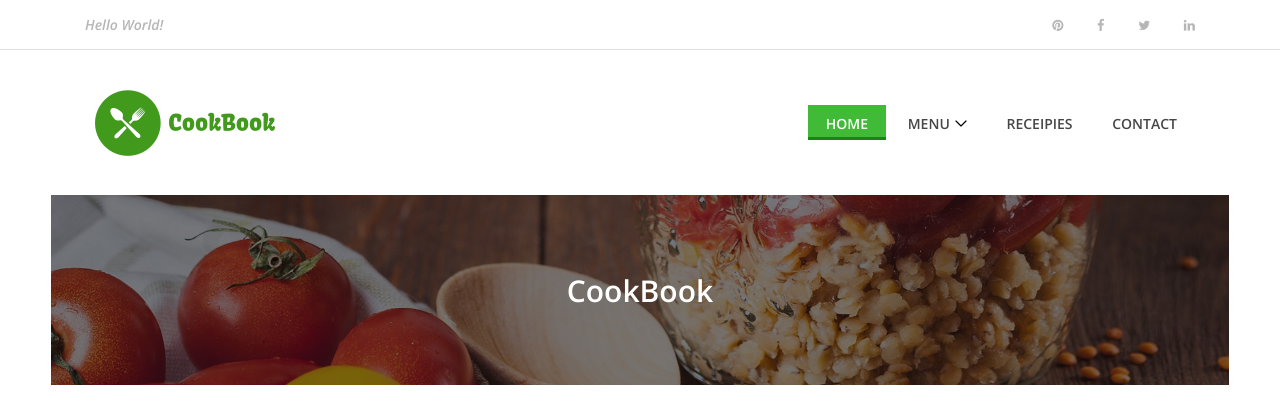
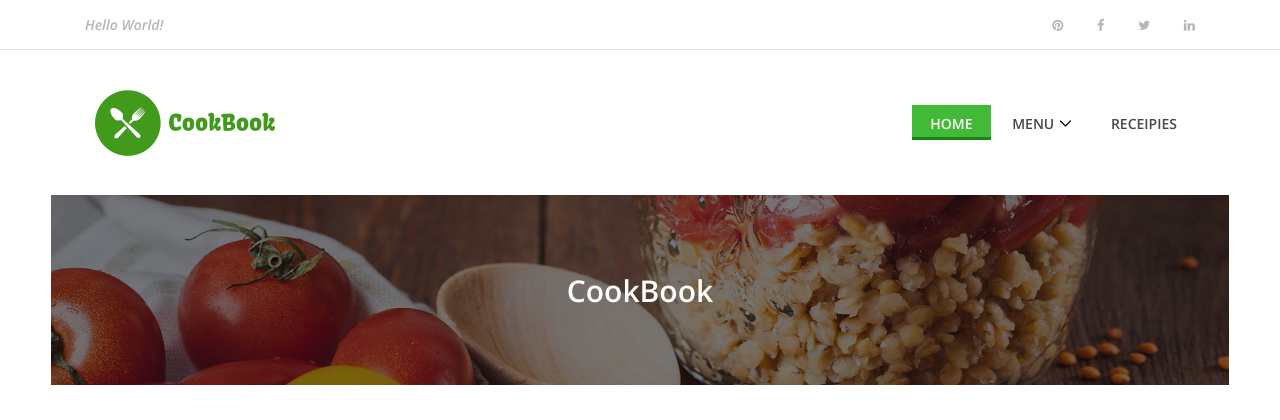
Before and after one commit to power88w/CookBook, a Flask app: page /new_allergen in a window 1280 px wide. Shown: the top 420 px of the page. Run offline with Flask 2, Linux system fonts and the light colour scheme; some libraries are stand-ins or nearby versions; some web fonts are replaced.

Commit message:
update base.html

```diff
--- a/templates/base.html
+++ b/templates/base.html
@@ -27,7 +27,7 @@
                                 <ul>
                                     <li><a href="#">Hello World!</a></li>
                                     <li><a href="#">Welcome to CookBook - Codeinstitute Project  </a></li>
-                                    <li><a href="#">Hello Delicious!</a></li>
+                                    <li><a href="#">Hello!</a></li>
                                 </ul>
                             </div>
                         </div>
@@ -84,7 +84,6 @@
                                                 <li><a href="{{url_for('new_uom')}}">Insert Unit of Measure</a></li>
                                                 <li><a href="{{url_for('get_allergen')}}">Edit Allergen</a></li>
                                                 <li><a href="{{url_for('new_allergen')}}">Insert Allergen</a></li>
-                                                <li><a href="contact.html">Contact</a></li>
                                             </ul>
                                             <div class="single-mega cn-col-4">
                                                 <div class="receipe-slider owl-carousel">
@@ -94,7 +93,6 @@
                                         </div>
                                     </li>
                                     <li><a href="{{url_for('get_prescription')}}">Receipies</a></li>
-                                    <li><a href="contact.html">Contact</a></li>
                                 </ul>
                             </div>
                             <!-- Nav End -->
```
